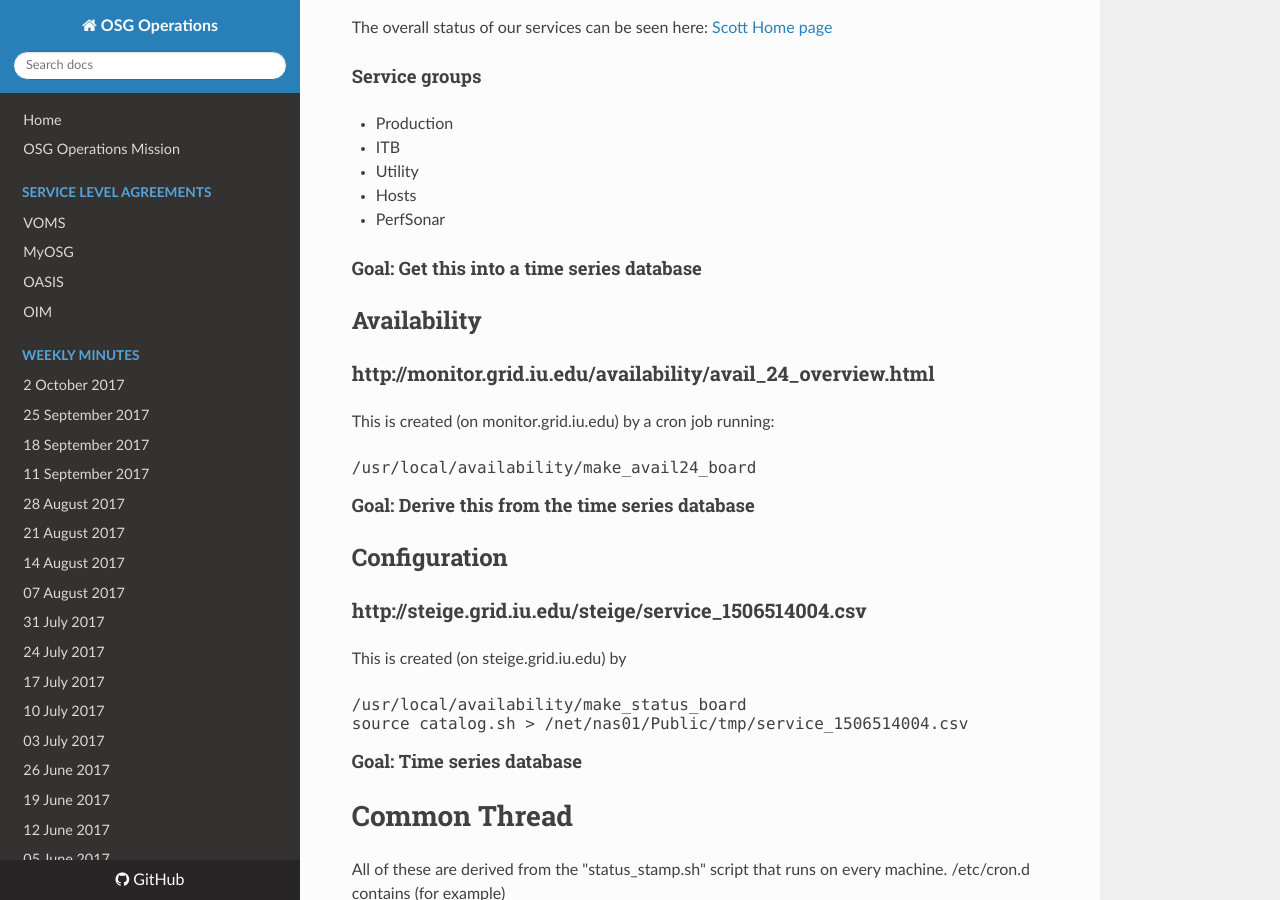
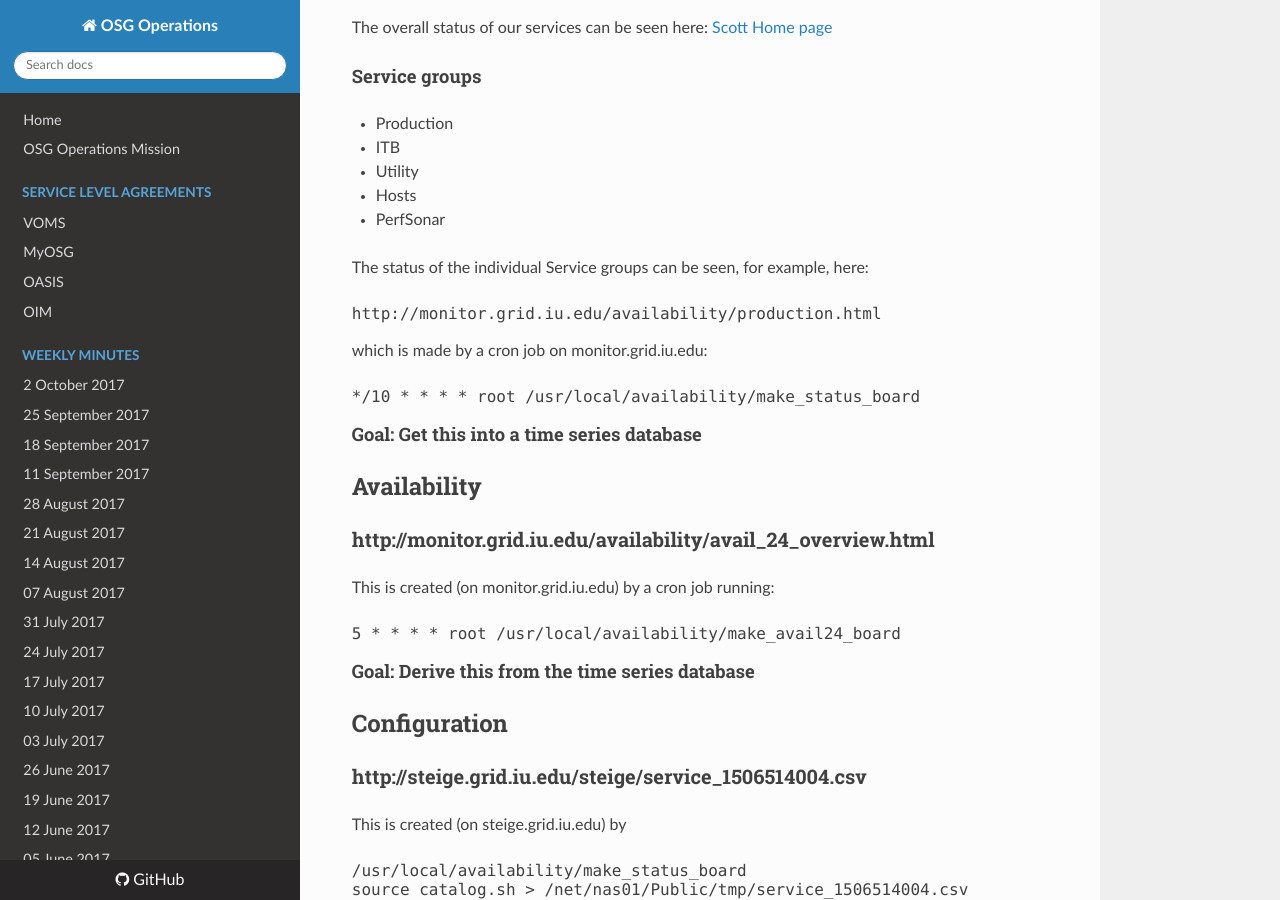
Before and after one commit to osg-htc/operations, an MkDocs documentation site: the page built from docs/configuration_management.md, in a window 1280 px wide and 900 px high, scrolled down 354 px. Built offline with MkDocs 1.6.1, drawn with Linux system fonts in a browser that asks for light colours; nearby versions of some CDN libraries; old or Windows-style settings are respelled for this version of MkDocs.

Commit message:
Update configuration_management.md

```diff
--- a/docs/configuration_management.md
+++ b/docs/configuration_management.md
@@ -5,6 +5,7 @@
 ## Status
 ### http://monitor.grid.iu.edu/availability/production.html
 The overall status of our services can be seen here: [Scott Home page](http://steige.grid.iu.edu/steige/textw.html)
+
 #### Service groups
    * Production
    * ITB
@@ -12,13 +13,22 @@ The overall status of our services can be seen here: [Scott Home page](http://st
    * Hosts
    * PerfSonar
 
+The status of the individual Service groups can be seen, for example, here:
+<pre>
+http://monitor.grid.iu.edu/availability/production.html
+</pre>
+which is made by a cron job on monitor.grid.iu.edu:
+<pre>
+*/10 * * * * root /usr/local/availability/make_status_board
+</pre>
+
 #### Goal: Get this into a time series database
 
 ## Availability
 ### http://monitor.grid.iu.edu/availability/avail_24_overview.html
 This is created (on monitor.grid.iu.edu) by a cron job running:
 <pre>
-/usr/local/availability/make_avail24_board
+5 * * * * root /usr/local/availability/make_avail24_board
 </pre>
 
 #### Goal: Derive this from the time series database
```
